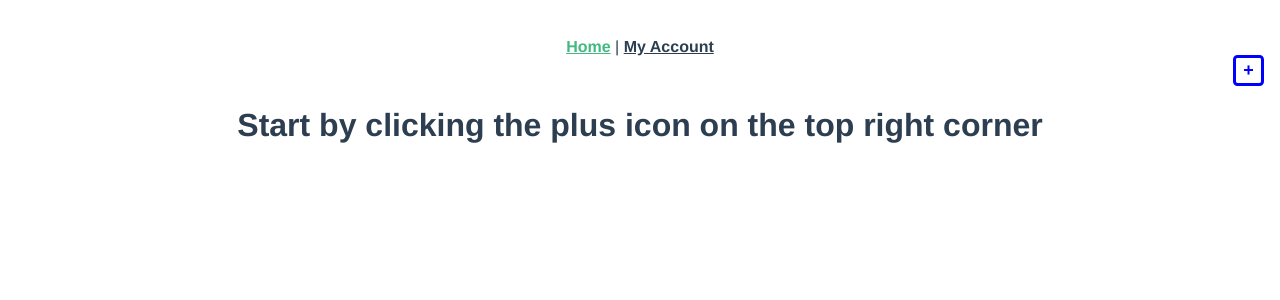
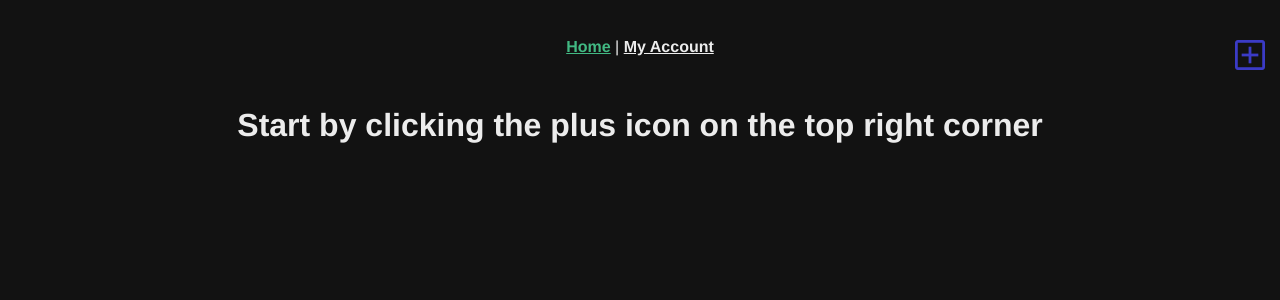
Before and after one commit to Alexloucy/vue-bookkeeping-app, a Vue app: page / in a window 1280 px wide. Shown: the top 300 px of the page. Built offline with nearby package versions, Linux system fonts and the light colour scheme.

Commit message:
UI update

```diff
--- a/public/index.html
+++ b/public/index.html
@@ -1,15 +1,23 @@
 <!DOCTYPE html>
 <html lang="">
   <head>
-    <meta charset="utf-8">
-    <meta http-equiv="X-UA-Compatible" content="IE=edge">
-    <meta name="viewport" content="width=device-width,initial-scale=1.0">
-    <link rel="icon" href="<%= BASE_URL %>favicon.ico">
+    <meta charset="utf-8" />
+    <meta http-equiv="X-UA-Compatible" content="IE=edge" />
+    <meta name="viewport" content="width=device-width,initial-scale=1.0" />
+    <link rel="icon" href="<%= BASE_URL %>favicon.ico" />
+    <link
+      rel="stylesheet"
+      href="https://fonts.googleapis.com/css2?family=Material+Symbols+Outlined:opsz,wght,FILL,GRAD@20..48,100..700,0..1,-50..200"
+    />
     <title><%= htmlWebpackPlugin.options.title %></title>
   </head>
   <body>
     <noscript>
-      <strong>We're sorry but <%= htmlWebpackPlugin.options.title %> doesn't work properly without JavaScript enabled. Please enable it to continue.</strong>
+      <strong
+        >We're sorry but <%= htmlWebpackPlugin.options.title %> doesn't work
+        properly without JavaScript enabled. Please enable it to
+        continue.</strong
+      >
     </noscript>
     <div id="app"></div>
     <!-- built files will be auto injected -->
--- a/src/App.vue
+++ b/src/App.vue
@@ -12,7 +12,7 @@
   -webkit-font-smoothing: antialiased;
   -moz-osx-font-smoothing: grayscale;
   text-align: center;
-  color: #2c3e50;
+  color: #ffffffeb;
 }
 
 nav {
@@ -21,7 +21,7 @@ nav {
 
 nav a {
   font-weight: bold;
-  color: #2c3e50;
+  color: #ffffffeb;
 }
 
 nav a.router-link-exact-active {
--- a/src/components/JournalForm.vue
+++ b/src/components/JournalForm.vue
@@ -8,19 +8,32 @@
         </div>
 
         <label for="item">item</label>
-        <input type="text" v-model="entry.item" id="item" required />
+        <input
+          type="text"
+          v-model="entry.item"
+          class="formInput"
+          id="item"
+          required
+        />
 
         <label for="amount">amount</label>
         <input
           type="number"
           v-model="entry.amount"
+          class="formInput"
           id="amount"
           placeholder="please enter a number"
           required
         />
 
         <label for="date">date</label>
-        <input type="date" v-model="entry.date" id="date" required />
+        <input
+          type="date"
+          v-model="entry.date"
+          class="formInput"
+          id="date"
+          required
+        />
         <div id="buttonRow">
           <button @click.prevent="cancelJournal" id="cancel" class="formButton">
             Cancel
@@ -79,16 +92,14 @@ export default {
   align-items: center;
 }
 .outer {
-  width: 400px;
-  height: 400px;
   border-radius: 2%;
   display: flex;
   flex-direction: column;
   align-content: center;
   justify-content: center;
   align-items: center;
-
-  background-color: white;
+  background-color: #212121;
+  color: lightgrey;
   z-index: 1;
 }
 form {
@@ -97,10 +108,32 @@ form {
   align-items: flex-start;
   align-content: center;
   flex-wrap: wrap;
+  margin-left: 10px;
+  margin-right: 10px;
+  padding: 15px;
 }
+
+.formInput {
+  margin-bottom: 20px;
+  height: 35px;
+  width: 350px;
+  border: 0px;
+  border-radius: 4px;
+  font-size: 16px;
+}
+
+.formInput:focus {
+  outline-style: solid;
+  outline-color: #7f55e0;
+  outline-width: 3px;
+  box-shadow: none;
+  -moz-box-shadow: none;
+  -webkit-box-shadow: none;
+}
+
 h1 {
   margin-left: center;
-  margin-bottom: 30px;
+  margin-bottom: 20px;
 }
 
 button {
@@ -115,8 +148,12 @@ button {
   font-size: medium;
   padding: 0%;
   align-items: center;
-  margin-top: 30px;
+  margin-top: 20px;
   margin-right: 30px;
+}
+
+button:hover {
+  cursor: pointer;
 }
 
 #cancel {
@@ -130,6 +167,6 @@ input {
   margin-bottom: 3px;
 }
 label {
-  margin-bottom: 3px;
+  margin-bottom: 5px;
 }
 </style>
--- a/src/views/HomeView.vue
+++ b/src/views/HomeView.vue
@@ -1,10 +1,8 @@
 <template>
   <div class="home">
-    <h1 v-if="isEmpty">
-      Start by clicking the plus icon on the top right corner
-    </h1>
-    <div id="plus_out" @click="createJournal()"><div id="plus">+</div></div>
-
+    <span class="material-symbols-outlined" id="plus" @click="createJournal">
+      add_box
+    </span>
     <JournalForm
       v-if="showCreateForm"
       @clicked="onSubmit"
@@ -22,8 +20,17 @@
     />
     <div id="formMask" v-if="showCreateForm"></div>
     <div id="formMask" v-if="showEditForm"></div>
+    <h1 v-if="isEmpty">
+      Start by clicking the plus icon on the top right corner
+    </h1>
 
+    <div id="notEmpty" v-else>
       <div class="journalList">
+        <div class="journal" id="header">
+          <span>Item</span>
+          <span>Amount</span>
+          <span>Date</span>
+        </div>
         <div class="journal" v-for="(entry, i) in journalList" :key="i">
           <span id="item">{{ entry.item }}</span>
           <span id="amount">${{ entry.amount }}</span>
@@ -34,6 +41,7 @@
               Delete
             </button></span
           >
+        </div>
       </div>
     </div>
   </div>
@@ -100,27 +108,17 @@ export default {
 </script>
 
 <style>
-#plus_out {
-  border-style: solid;
-  border-color: blue;
-  border-radius: 0.5ch;
+#plus {
+  color: rgb(59, 59, 198);
   position: absolute;
-  top: 55px;
-  right: 16px;
-  width: 25px;
-  height: 25px;
-  display: flex;
-  align-items: center;
-  justify-content: center;
+  top: 35px;
+  right: 10px;
   cursor: pointer;
   z-index: 1;
+  font-variation-settings: 'FILL' 0, 'wght' 400;
+  font-size: 40px;
 }
-#plus {
-  color: blue;
-  vertical-align: middle;
-  font-size: large;
-  font-weight: bold;
-}
+
 #formMask {
   position: fixed;
   left: 0;
@@ -146,7 +144,7 @@ export default {
   margin-right: auto;
   justify-content: space-around;
   align-items: center;
-  background-color: rgb(238, 229, 229);
+  background-color: #303030;
   border-radius: 5px;
   margin-bottom: 10px;
   padding: 1px;
@@ -154,7 +152,7 @@ export default {
 }
 #delete {
   font-size: medium;
-  background-color: red;
+  background-color: #b00020;
   padding: 6px;
   border-radius: 5px;
   color: white;
@@ -174,4 +172,13 @@ export default {
   width: 15vw;
   justify-content: space-evenly;
 }
+
+button {
+  margin-right: 15px;
+}
+
+html {
+  background-color: #121212;
+  color: lightgrey;
+}
 </style>
```
Also changed, not shown: test.html (added, +23 -0 lines). Lines whose indentation alone changed are shown as unchanged.
